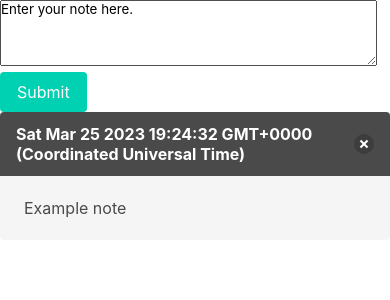
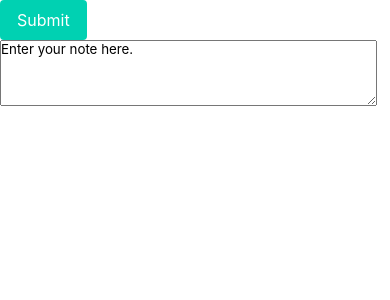
Before and after one commit to thebigG/notes_app, a React (Create React App) app: page / in a window 390 px wide. Shown: the top 300 px of the page. Built offline with nearby package versions, Linux system fonts and the light colour scheme.

Commit message:
-Responsive list. -Push new notes to backend.

```diff
--- a/src/Button.tsx
+++ b/src/Button.tsx
@@ -1,18 +1,16 @@
 import React, { Component } from 'react';
 
 
+// TODO:Don't think  I'll need this
 export interface ChildProps {
   callback: any;
   note: string
 }
 
-class SubmitNoteButton extends Component<ChildProps>  {
+class SubmitNoteButton extends Component  {
   render() {
     return <button
-            type="button"
-            onClick={ () => {
-            this.props.callback(this.props.note);
-          }}
+            type="submit"
             className="button is-primary">
             Submit
           </button>
--- a/src/Note.tsx
+++ b/src/Note.tsx
@@ -1,14 +1,22 @@
 import React, { Component } from 'react';
 
-class Note extends Component {
+
+export interface ChildProps {
+  note: string
+  date: string
+}
+
+class Note extends Component<ChildProps> {
+
+
   render() {
    return <div className="message">
    <div className="message-header">
-     <p>{Date().toString()}</p>
+     <p>{this.props.date}</p>
      <button className="delete" aria-label="delete"></button>
    </div>
    <div className="message-body">
-    Example note
+    {this.props.note}
    </div>
  </div>
   }
--- a/src/NoteInput.tsx
+++ b/src/NoteInput.tsx
@@ -2,7 +2,7 @@ import React, { Component } from 'react';
 
 class NoteInput extends Component {
   render() {
-   return <textarea name="description" defaultValue="Enter your note here."  rows={4} cols={40} />
+   return <textarea name="note" defaultValue="Enter your note here."  rows={4} cols={40} />
   }
 }
 
--- /dev/null
+++ b/src/NoteList.tsx
@@ -0,0 +1,87 @@
+import React, { Component } from 'react';
+import SubmitNoteButton from './Button';
+import Note from './Note';
+import NoteInput from './NoteInput';
+
+export interface ChildProps {
+    callback: any;
+    note: string
+}
+
+class NoteData{
+    note: string;
+    date: string;
+    constructor(new_note: string, new_date: string){
+        this.note = new_note;
+        this.date = new_date;
+    }
+
+}
+
+
+class NoteList extends Component{
+//     constructor(props: any) {
+//     super(props);
+//     this.setState({
+//         notes: []
+//       });
+
+
+//   }
+
+  state = {
+    notes: new Array<NoteData>()
+ };
+
+  handleSubmit = (e: any) => {
+    const newNote = e.target.value;
+
+    console.log("handleSubmit");
+    // Prevent the browser from reloading the page
+    e.preventDefault();
+
+    // Read the form data
+    const form = e.target;
+    const formData = new FormData(form);
+
+    // You can pass formData as a fetch body directly:
+    fetch('http://localhost:8080/new_note',
+    { method: form.method,
+      body:  JSON.stringify({note: formData.get('note')}),
+      headers: {
+        'Content-Type': 'application/json'
+      }
+    });
+
+    console.log(formData);
+    // newArray = this.state.notes.push(newNote);
+    this.setState({
+      name: this.state.notes.push(new NoteData(formData.get('note').toString(), Date().toString()))
+    });
+  }
+    render(){
+    return (
+    <div className='container' >
+    <div>
+        <form method="post" onSubmit={this.handleSubmit}>
+        <SubmitNoteButton/>
+            < NoteInput/>
+                <ul>
+                    {
+                    this.state.notes.map((new_note, index) => {
+                        return <li key={index}>
+                                < Note note={new_note.note} date={new_note.date}/>
+                            </li>
+                    })
+                    }
+                </ul>
+
+        </form>
+    </div>
+    </div>
+    );
+  }
+
+}
+
+export default NoteList; // Don’t forget to use export default!
--- a/src/Notes.tsx
+++ b/src/Notes.tsx
@@ -5,52 +5,46 @@ import NoteInput from './NoteInput';
 import Note from './Note';
 import React, { Component } from 'react';
 import {useState} from 'react';
-
-// function customFunction() {
-//   fetch(`http://localhost:8080/new_note`,
-//    {method: 'POST',
-//    body: JSON.stringify( {note:"New Note"})
-//    } ).then(res =>    console.log(res))
-//   .then((res: any) => {
-//     // res is now an Actor
-//   });
-// }
-
-function customFunction(new_note: string) {
-
-  const [message, setMessage] = useState('');
+import NoteList from './NoteList';
 
 
-  const handleMessageChange = event => {
-    // 👇️ access textarea value
-    setMessage(event.target.value);
-    console.log(event.target.value);
-  };
+function Notes() {
 
+  const [artists, setArtists] = useState([]);
 
-  fetch(`http://localhost:8080/new_note`,
-   {
-    method: 'POST',
-   body: JSON.stringify({note: new_note}),
+  function handleSubmit(e: any) {
+    console.log("handleSubmit");
+    // Prevent the browser from reloading the page
+    e.preventDefault();
+
+    // Read the form data
+    const form = e.target;
+    const formData = new FormData(form);
+
+    // You can pass formData as a fetch body directly:
+    fetch('http://localhost:8080/new_note',
+    { method: form.method,
+      body:  JSON.stringify({note: formData.get('note')}),
       headers: {
         'Content-Type': 'application/json'
       }
-   }).then(res => res.json()).
-      then((json: any) => console.log(json));
+    });
+
+    // // Or you can work with it as a plain object:
+    // const formJson = formData.get('note');
+    // console.log(formJson);
   }
 
 
-function Notes() {
   return (
+    // <form method="post" onSubmit={handleSubmit}>
     <div className='container'>
       <div>
-        < NoteInput/>
-        <SubmitNoteButton callback={customFunction} note="New Note"/>
-      </div>
-      <div>
-        < Note/>
+        <NoteList/>
+        {/* <SubmitNoteButton/> */}
       </div>
     </div>
+    // </form>
 
   );
 }
```
Lines whose indentation alone changed are shown as unchanged.
